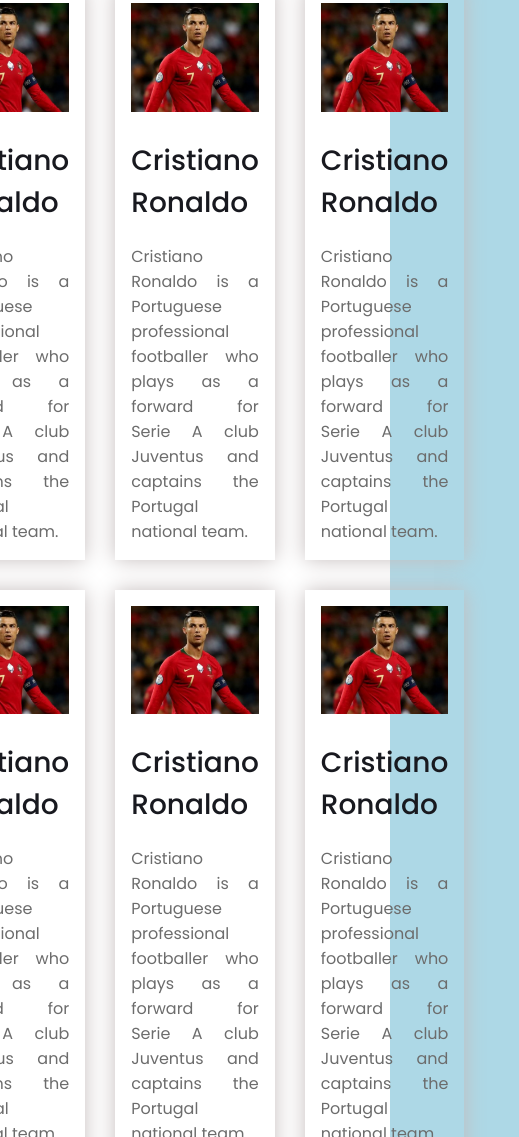
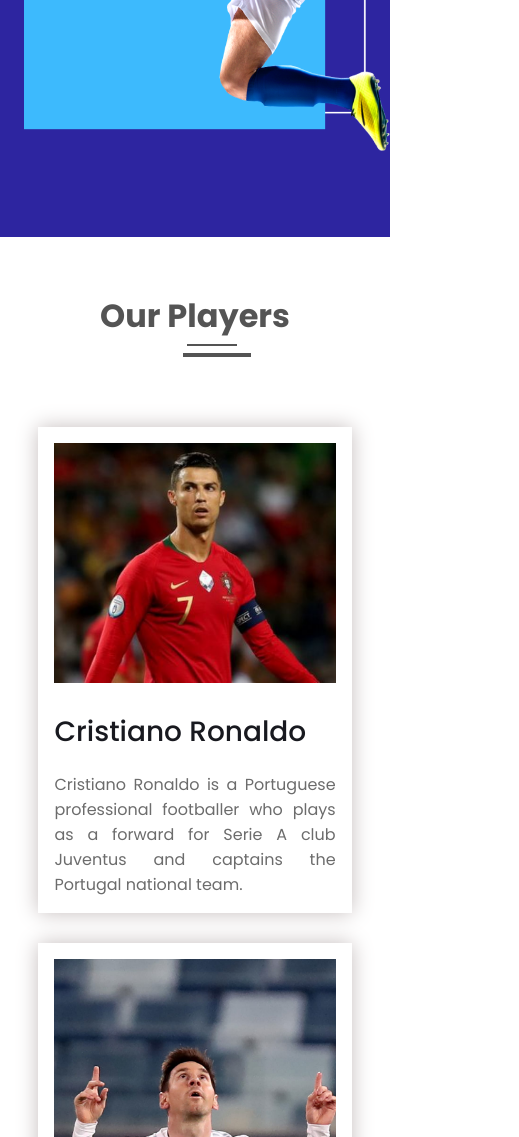
Before and after one commit to FahadCowboy/football-assignment, a plain HTML site: page index.html in a window 390 px wide. Shown: the part 863-2000 px from the top of the page, 519 px wide, since content can reach past the window. Drawn offline with Linux system fonts and the light colour scheme.

Commit message:
Mobile Responsive done

```diff
--- a/index.html
+++ b/index.html
@@ -36,96 +36,99 @@
 
 <!--======== Players Profile Section start ========-->
     <main class="full-width" id="players-profile-bg">
-        <section class="centerd-boxes" id="players-profile-wrap">
+        <section class="centerd-boxes" id="players-profile-container">
+            <h2>Our Players</h2>
         <!--======== Here goes all the player's list ========-->
+            <div id="players-profile-wrap">
                 <article class="individual-players">
                     <img src="img/players/player-3.png" alt="This is an image of Cristiano Ronaldo.">
                     <h3>Cristiano Ronaldo</h3>
                     <p>Cristiano Ronaldo is a Portuguese professional footballer who plays as a forward for Serie A club Juventus and captains the Portugal national team.</p>
                 </article>
                 <article class="individual-players">
-                <img src="img/players/player-3.png" alt="This is an image of Cristiano Ronaldo.">
-                <h3>Cristiano Ronaldo</h3>
+                    <img src="img/players/player-2.png" alt="This is an image of Cristiano Ronaldo.">
+                    <h3>Leonel Messi</h3>
                     <p>Cristiano Ronaldo is a Portuguese professional footballer who plays as a forward for Serie A club Juventus and captains the Portugal national team.</p>
                 </article>
                 <article class="individual-players">
-                <img src="img/players/player-3.png" alt="This is an image of Cristiano Ronaldo.">
-                <h3>Cristiano Ronaldo</h3>
+                    <img src="img/players/player-1.png" alt="This is an image of Cristiano Ronaldo.">
+                    <h3>Neymar Jr</h3>
                     <p>Cristiano Ronaldo is a Portuguese professional footballer who plays as a forward for Serie A club Juventus and captains the Portugal national team.</p>
                 </article>
                 <article class="individual-players">
-                <img src="img/players/player-3.png" alt="This is an image of Cristiano Ronaldo.">
-                <h3>Cristiano Ronaldo</h3>
+                    <img src="img/players/player-4.png" alt="This is an image of Cristiano Ronaldo.">
+                    <h3>Paulo Dybala</h3>
                     <p>Cristiano Ronaldo is a Portuguese professional footballer who plays as a forward for Serie A club Juventus and captains the Portugal national team.</p>
                 </article>
                 <article class="individual-players">
-                <img src="img/players/player-3.png" alt="This is an image of Cristiano Ronaldo.">
-                <h3>Cristiano Ronaldo</h3>
+                    <img src="img/players/player-5.png" alt="This is an image of Cristiano Ronaldo.">
+                    <h3>Mesut Ozil</h3>
                     <p>Cristiano Ronaldo is a Portuguese professional footballer who plays as a forward for Serie A club Juventus and captains the Portugal national team.</p>
                 </article>
                 <article class="individual-players">
-                <img src="img/players/player-3.png" alt="This is an image of Cristiano Ronaldo.">
-                <h3>Cristiano Ronaldo</h3>
+                    <img src="img/players/player-6.png" alt="This is an image of Cristiano Ronaldo.">
+                    <h3>Mauro Icardi</h3>
                     <p>Cristiano Ronaldo is a Portuguese professional footballer who plays as a forward for Serie A club Juventus and captains the Portugal national team.</p>
                 </article>
                 <article class="individual-players">
-                <img src="img/players/player-3.png" alt="This is an image of Cristiano Ronaldo.">
-                <h3>Cristiano Ronaldo</h3>
+                    <img src="img/players/player-7.png" alt="This is an image of Cristiano Ronaldo.">
+                    <h3>Di Maria</h3>
                     <p>Cristiano Ronaldo is a Portuguese professional footballer who plays as a forward for Serie A club Juventus and captains the Portugal national team.</p>
                 </article>
                 <article class="individual-players">
-                <img src="img/players/player-3.png" alt="This is an image of Cristiano Ronaldo.">
-                <h3>Cristiano Ronaldo</h3>
+                    <img src="img/players/player-8.png" alt="This is an image of Cristiano Ronaldo.">
+                    <h3>Kylian Mbappé</h3>
                     <p>Cristiano Ronaldo is a Portuguese professional footballer who plays as a forward for Serie A club Juventus and captains the Portugal national team.</p>
                 </article>
                 <article class="individual-players">
-                <img src="img/players/player-3.png" alt="This is an image of Cristiano Ronaldo.">
-                <h3>Cristiano Ronaldo</h3>
+                    <img src="img/players/player-9.png" alt="This is an image of Cristiano Ronaldo.">
+                    <h3>Mohamed Salah</h3>
                     <p>Cristiano Ronaldo is a Portuguese professional footballer who plays as a forward for Serie A club Juventus and captains the Portugal national team.</p>
                 </article>
                 <article class="individual-players">
-                <img src="img/players/player-3.png" alt="This is an image of Cristiano Ronaldo.">
-                <h3>Cristiano Ronaldo</h3>
+                    <img src="img/players/player-10.png" alt="This is an image of Cristiano Ronaldo.">
+                    <h3>Harry Kane</h3>
                     <p>Cristiano Ronaldo is a Portuguese professional footballer who plays as a forward for Serie A club Juventus and captains the Portugal national team.</p>
                 </article>
                 <article class="individual-players">
-                <img src="img/players/player-3.png" alt="This is an image of Cristiano Ronaldo.">
-                <h3>Cristiano Ronaldo</h3>
+                    <img src="img/players/player-11.png" alt="This is an image of Cristiano Ronaldo.">
+                    <h3>Kevin De Bruyne</h3>
                     <p>Cristiano Ronaldo is a Portuguese professional footballer who plays as a forward for Serie A club Juventus and captains the Portugal national team.</p>
                 </article>
                 <article class="individual-players">
-                <img src="img/players/player-3.png" alt="This is an image of Cristiano Ronaldo.">
-                <h3>Cristiano Ronaldo</h3>
+                    <img src="img/players/player-12.png" alt="This is an image of Cristiano Ronaldo.">
+                    <h3>Philippe Coutinho</h3>
                     <p>Cristiano Ronaldo is a Portuguese professional footballer who plays as a forward for Serie A club Juventus and captains the Portugal national team.</p>
                 </article>
+            </div>
         </section>
     </main>
 
-<!--======== Footer Section start ========-->
+<!--======== News Section start ========-->
 <main class="full-width" id="news-bg">
     <section class="centerd-boxes" id="news-container">
         <h2>Latest News</h2>
-        <div class="new-wrap">
-            <div class="individual-news">
+        <div class="news-wrap">
+            <article class="individual-news">
                 <img src="img/news/news-1.jpg" alt="This is an image of Real Madrid players">
                 <h3>All clear after Real Madrid Returns to training</h3>
                 <p>Real Madrid players returned to training on Monday afternoon after having been given the whole weekend to rest by Zinedine Zidane.</p>
                 <a href="#">See More <i class="fas fa-angle-double-right"></i></a>
-            </div>
+            </article>
 
-            <div class="individual-news">
+            <article class="individual-news">
                 <img src="img/news/news-2.jpeg" alt="This is an image of Real Madrid players">
                 <h3>Gareth Bale Imitates Playing Golf During Real Madrid Training</h3>
                 <p>Real Madrid goalkeeper Thibaut Courtois posted an image on Instagram in which Gareth Bale is seen imitating himself, playing favourite sport, golf on the field.</p>
                 <a href="#">See More <i class="fas fa-angle-double-right"></i></a>
-            </div>
+            </article>
 
-            <div class="individual-news">
+            <article class="individual-news">
                 <img src="img/news/news-3.jpg" alt="This is an image of Real Madrid players">
                 <h3>Four Castilla players join Real Madrid training as injuries add up</h3>
                 <p>Compartir en Facebook Compartir en Twitter Compartir en Whatsapp Enviar por email SavingPrivate Militao Real Madrid will try to sign Mbappe,</p>
                 <a href="#">See More <i class="fas fa-angle-double-right"></i></a>
-            </div>
+            </article>
         </div>
     </section>
 </main>
--- a/style.css
+++ b/style.css
@@ -82,8 +82,42 @@ Playeers section starts here
     background-color: white;
 }
 
+#players-profile-container{
+    padding: 3.43em;
+}
+
+#players-profile-container h2{
+    font-size: 2em;
+    margin: 0 0 2.5em 0;
+    text-align: center;
+    color: #000000ab;
+    position: relative;
+}
+
+#players-profile-container h2::before{
+    content: "";
+    position: absolute;
+    background-color: #000000ab;
+    padding: 1px;
+    width: 1.5em;
+    transform: rotate(180deg);
+    left: 48%;
+    top: 99%;
+    top: 108%;
+}
+
+#players-profile-container h2::after{
+    content: "";
+    position: absolute;
+    background-color: #000000ab;
+    padding: 2px;
+    width: 2em;
+    transform: rotate(180deg);
+    left: 47.3%;
+    top: 127%;
+}
+
 #players-profile-wrap{
-    padding: 3.43em;
     display: grid;
     grid-template-columns: repeat(3, 1fr);
     gap: 1.875em;
@@ -148,7 +182,7 @@ News section starts here
     top: 115%;
 }
 
-.new-wrap{
+.news-wrap{
     display: grid;
     grid-template-columns: repeat(3, 1fr);
     gap: 1.875em;
@@ -311,8 +345,64 @@ Footer section starts here
 Here I have applied @media query to make this website responsive
 ********************************/
 
-@media only screen and (max-width: 600px) {
-    body {
-      background-color: lightblue;
+@media only screen and (max-width: 688px) {
+/***** Banner Section *****/
+    #banner-wrap {
+        display: block;
     }
-  }
+
+    #banner-left {
+        padding: 0 0 6em 0;
+        display: flex;
+        flex-direction: column;
+        align-items: center;
+    }
+
+    #banner-left h1 {
+        text-align: center;
+    }
+
+/***** Players Section *****/
+    #players-profile-container {
+        padding: 3.43em 0;
+    }
+
+    #players-profile-container h2 {
+        margin: 0 0 1.5em 0;
+    }
+
+    #players-profile-container h2::after {
+        left: 46.8%;
+    }
+
+    #players-profile-wrap {
+        padding: 2.4em;
+        grid-template-columns: repeat(1, 1fr);
+    }
+
+/***** News Section *****/
+    #news-container h2::before {
+        left: 47.4%;
+    }
+
+    #news-container h2::after {
+        left: 46.3%;
+    }
+
+    .news-wrap {
+        grid-template-columns: repeat(1, 1fr);
+        padding: 0 1em 0 1em;
+    }
+
+/***** Sponsor Section *****/
+    #sponsor-container h2::after {
+        left: 46.8%;
+    }
+
+    #sponsor-wrap {
+        padding: 4em;
+        display: grid;
+        grid-template-columns: repeat(2, 1fr);
+        gap: 6em 9em;
+    }
+}
```
Lines whose indentation alone changed are shown as unchanged.
